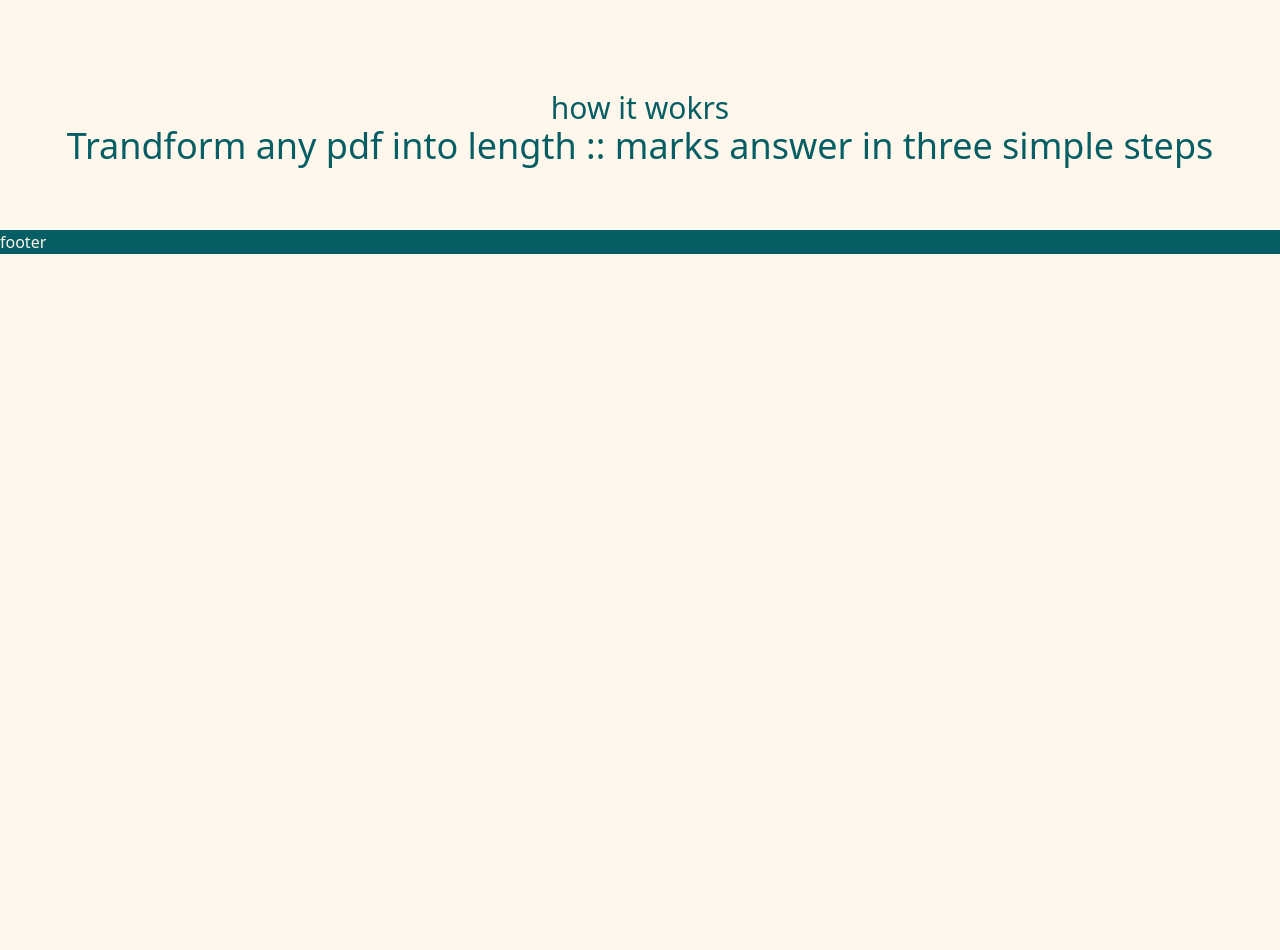
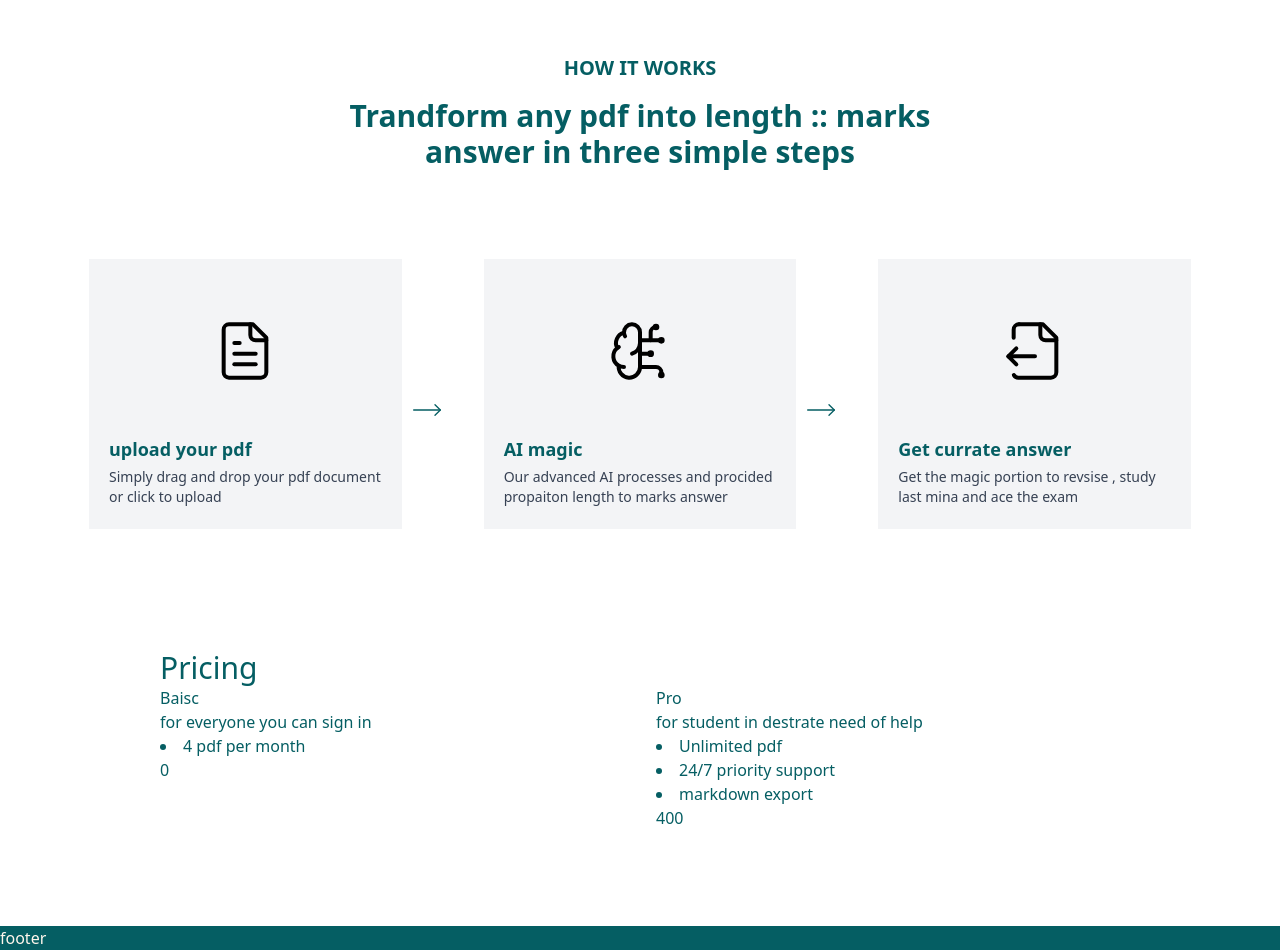
Before and after one commit to RabdeepKaur/previousyearquestions, a Next.js app: page / in a window 1280 px wide. Shown: the part 1020-1970 px from the top of the page. Before the commit the page ends 1274 px from the top, so only its background shows below. Built offline with nearby package versions, Linux system fonts and the light colour scheme.

Commit message:
prcingsection

```diff
--- a/app/globals.css
+++ b/app/globals.css
@@ -47,7 +47,7 @@
 
 :root {
   --radius: 0.625rem;
-  --background: #FFF6EC;
+  --background: white;
   --foreground:rgb(5, 94, 99);
   --card: #FFF6EC;
   --card-foreground: oklch(0.145 0 0);
--- a/app/page.tsx
+++ b/app/page.tsx
@@ -2,6 +2,7 @@ import BgGradient from "@/components/common/BgGradient";
 import DemoSection from "@/components/home/DemoSection";
 import Herosection from "@/components/home/Herosection";
 import Howitworkssection from "@/components/home/howitworks";
+import Pricingsection from "@/components/home/Pricingsection";
 import { Button } from "@/components/ui/button";
 
 
@@ -13,10 +14,9 @@ export default function Home() {
      <Herosection/>
      <DemoSection/>
         <Howitworkssection/>
+           <Pricingsection/>
      </div>
      {/*
-     <Howitworkssection/>
-     <Pricingsection/>
      <CTAsection/>*/}
     </div>
   );
--- a/components/home/DemoSection.tsx
+++ b/components/home/DemoSection.tsx
@@ -14,7 +14,7 @@ const DemoSection = () => {
           <Coffee className=' w-6 h-6 text-black'/>
           </div>
           <div className="text-center mb-16">
-          <h3 className='font-bold text-3xl max-w-2xl mx-auto px-3 sm:px-6'> Watch how PreviousYearQuestion transforms your 6.0 CGPA into an 8.5+ (because let’s be real — nobody’s getting a 9 😅)</h3>
+          <h3 className='font-bold text-3xl max-w-2xl mx-auto px-3 sm:px-6'> Watch how we transforms your 6.0 CGPA into an 8.5+ (because let’s be real — nobody’s getting a 9 😅)</h3>
           </div>
           <div className='flex justify-center items-center px-2 sm:px-4 lg:px-6'>
 
--- /dev/null
+++ b/components/home/Pricingsection.tsx
@@ -0,0 +1,63 @@
+import Link from "next/link"
+
+const plan=[
+    {
+        id:'basic',
+        name:'Baisc',
+        price:0,
+        items:['4 pdf per month'],
+        description:'for everyone you can sign in',
+        paymentLink:''
+    },
+    {
+        id:'pro',
+        name:'Pro',
+        price:400,
+        items:['Unlimited pdf','24/7 priority support','markdown export'],
+        description:'for student in destrate need of help',
+        paymentLink:'',
+        priceId:''
+    }
+]
+const Pricingcard=({name,price ,items, description,paymentLink})=>{
+    return(
+        <>
+    <div className="relative w-full max-w-lg">
+    <div>
+        <p > {name}</p>
+        <p>{description}</p>
+    </div>
+    <div>
+     {items.map
+     ((items,idx)=>(
+        <li key={idx}>{items}</li>
+   ) )}
+    </div>
+    <div>
+        <p>{price}</p>
+    </div>
+    <div>
+        <Link href={paymentLink}></Link>
+    </div>
+    </div>
+    </>
+    )
+}
+export default function Pricingsection(){
+    return(
+        <>
+        <section>
+            <div className="py-12 lg:py-24 max-w-5xl mx-auto px-4 sm:px-6 lg:px-8 lg-pt-12">
+<div>
+    <h2> Pricing</h2>
+</div>
+<div className="relative flex justify-center flex-col lg:flex-row item-center lg:items-stretch gap-8">
+{plan.map ((plan)=>(
+    <Pricingcard key={plan.id}{...plan}/>
+))}
+</div>
+            </div>
+        </section>
+        </>
+    )
+}
--- a/components/home/howitworks.tsx
+++ b/components/home/howitworks.tsx
@@ -1,3 +1,29 @@
+import { BrainCircuit, FileOutput, FileText, MoveRight } from 'lucide-react';
+import {JSX, ReactNode} from 'react';
+
+type Steps={
+    icon:ReactNode;
+    lable:string;
+    description:string
+}
+const steps:Steps[]=[
+{
+    icon:<FileText size={64} strokeWidth={1.5}/>,
+lable:"upload your pdf",
+description:"Simply drag and drop your pdf  document or click to upload"
+},
+{
+     icon:<BrainCircuit size={64} strokeWidth={1.5}/>,
+lable:"AI magic",
+description:"Our advanced AI processes  and procided propaiton length to marks answer"
+},
+{
+         icon:<FileOutput size={64} strokeWidth={1.5}/>,
+lable:"Get currate answer",
+description:"Get the magic portion to revsise , study last mina and ace the exam "
+}
+]
+
 export default function Howitworkssection(){
     return(
     <section className="relative overflow-hidden ">
@@ -5,11 +31,41 @@ export default function Howitworkssection(){
 
         </div>
         <div className="text-center mb-16">
-            <h2> how it wokrs</h2>
-            <h3> Trandform any pdf into  length :: marks answer  in three simple steps </h3>
+            <h2 className="font-bold text-xl uppercase mb-4  text-primary"> HOW IT WORKS</h2>
+            <h3 className="font-bold text-3xl max-w-2xl mx-auto"> Trandform any pdf into  length :: marks answer  in three simple steps </h3>
             </div>
             <div className="grid grid-cols-1 md:grid-cols-3 gap-8 max-w-6xl mx-auto relative">
+{steps.map((step, idx) => (
+    <div className='relative flex items-stretch'>
+   <StepItem key={idx} {...step} />
+   {idx <steps.length -1 &&(
+   <div className='hidden md:block absolute top-1/2 -right-4 transform -translate-y1/2 z-10 '>
+    <MoveRight
+    size={32}
+    strokeWidth={1}
+    className='text-primary'></MoveRight>
+   </div>
+   )}
+   </div>
+))}
+
 
             </div>
     </section>
 )}
+
+function StepItem({ icon, lable, description }: Steps): JSX.Element {
+   return (
+      <div className='relative h-80 p-6 rounded-2xl bg-white/5 backdrop-blur-xs border border-white/10 transition-colors group w-full bg-gray-400'>
+        <div className="flex flex-col gap-4 h-full group-hover:bg-white transition bg-gray-100">
+        <div className="flex item-center justify-center h-40 w-40 mx-auto rounded-2xl ">
+            <div className='text-black py-15'>{icon}</div>
+            </div>
+            <div className='flex flex-col flex-1 gap-1 justify-between '>
+            <h4 className="text-lg font-semibold px-5 justify-center items-center">{lable}</h4>
+         <p className="text-sm text-gray-700 px-5 mb-7">{description}</p>
+         </div>
+            </div>
+      </div>
+
+)}
```
